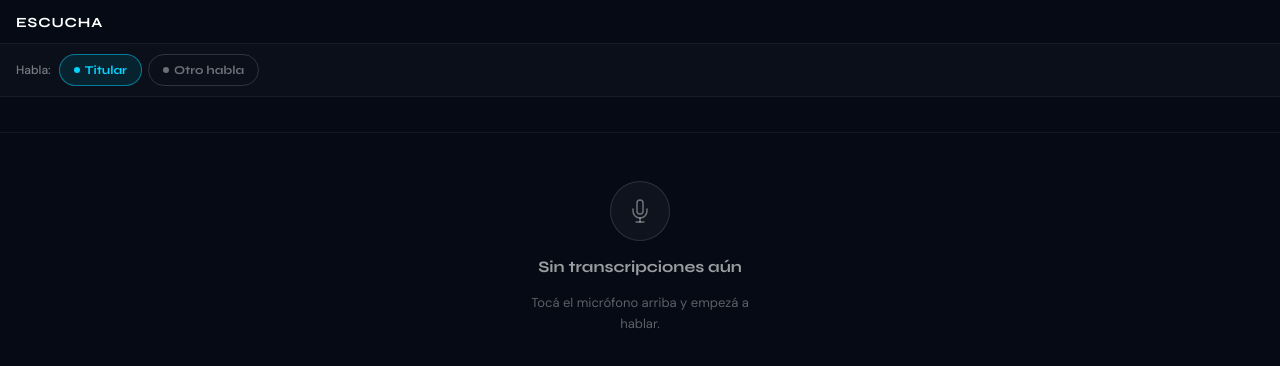
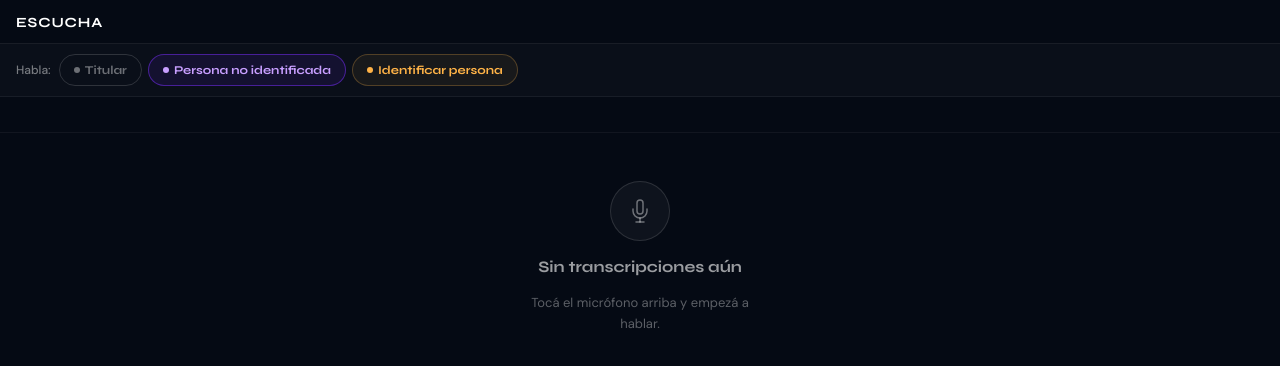
Before and after one commit to niakosuko/vistop-app, a plain HTML site: page escucha.html in a window 1280 px wide. Drawn offline with Linux system fonts and the light colour scheme.

```diff
--- a/escucha.html
+++ b/escucha.html
@@ -20,6 +20,8 @@
   .speaker-chip{display:flex;align-items:center;gap:5px;padding:6px 14px;border-radius:var(--radius-pill);border:1px solid rgba(255,255,255,0.15);background:transparent;font-family:var(--font-display);font-size:12px;font-weight:700;color:rgba(255,255,255,0.4);cursor:pointer;transition:all 0.2s;white-space:nowrap;flex-shrink:0;}
   .speaker-chip.titular-chip.active{border-color:rgba(0,212,255,0.5);color:var(--cyan);background:rgba(0,212,255,0.1);}
   .speaker-chip.otro-chip.active{border-color:rgba(123,47,255,0.5);color:#C89FFF;background:rgba(123,47,255,0.1);}
+  .speaker-chip.identificar-chip{border-color:rgba(255,183,71,0.25);color:#FFB347;background:rgba(255,183,71,0.06);}
+  .speaker-chip.identificar-chip:active{background:rgba(255,183,71,0.14);}
   .speaker-dot{width:6px;height:6px;border-radius:50%;background:currentColor;flex-shrink:0;}
   .interim-bar{padding:8px 16px;min-height:36px;border-bottom:1px solid rgba(255,255,255,0.05);flex-shrink:0;}
   .interim-bar span{font-size:14px;color:rgba(255,255,255,0.35);font-style:italic;}
@@ -67,11 +69,14 @@
   <div class="speaker-bar">
     <span class="speaker-label" id="lbl-habla">Habla:</span>
     <div class="speaker-chips">
-      <div class="speaker-chip titular-chip active" id="chip-titular" onclick="setSpeaker('titular')">
+      <div class="speaker-chip titular-chip" id="chip-titular" onclick="setSpeaker('titular')">
         <div class="speaker-dot"></div><span id="titular-chip-name">Titular</span>
       </div>
-      <div class="speaker-chip otro-chip" id="chip-otro" onclick="setSpeaker('unknown')">
-        <div class="speaker-dot"></div><span id="otro-chip-label">Otro habla</span>
+      <div class="speaker-chip otro-chip active" id="chip-otro" onclick="setSpeaker('unknown')">
+        <div class="speaker-dot"></div><span id="otro-chip-label">Persona no identificada</span>
+      </div>
+      <div class="speaker-chip identificar-chip" id="chip-identificar" onclick="abrirModalIdentificar()">
+        <div class="speaker-dot"></div><span id="identificar-chip-label">Identificar persona</span>
       </div>
     </div>
   </div>
@@ -102,20 +107,30 @@
 <script>
 var VISTOP=window.parent&&window.parent.VISTOP?window.parent.VISTOP:{get:function(){return null;},save:function(){},append:function(){}};
 var AppState=window.parent&&window.parent.AppState?window.parent.AppState:{};
-var speakerActual='titular',sessionStart=Date.now();
+var speakerActual='unknown',sessionStart=Date.now();
 
 var ESC_T={
-  es:{title:'Escucha',today:'Hoy',yesterday:'Ayer',empty_title:'Sin transcripciones aún',empty_body:'Tocá el micrófono arriba y empezá a hablar.',habla:'Habla:',otro:'Otro habla',modal_title:'¿Quién habló?',modal_sub:'Identificá esta voz para registrarla',modal_or:'— o escribí un nombre nuevo —',modal_ph:'Nombre de la persona...',identificar:'Identificar',cancelar:'Cancelar'},
-  en:{title:'Listen',today:'Today',yesterday:'Yesterday',empty_title:'No transcriptions yet',empty_body:'Tap the microphone above and start speaking.',habla:'Speaking:',otro:'Someone else',modal_title:'Who spoke?',modal_sub:'Identify this voice to register it',modal_or:'— or type a new name —',modal_ph:"Person's name...",identificar:'Identify',cancelar:'Cancel'},
-  pt:{title:'Escuta',today:'Hoje',yesterday:'Ontem',empty_title:'Sem transcrições ainda',empty_body:'Toque no microfone acima e comece a falar.',habla:'Fala:',otro:'Outro fala',modal_title:'Quem falou?',modal_sub:'Identifique esta voz para registrá-la',modal_or:'— ou escreva um novo nome —',modal_ph:'Nome da pessoa...',identificar:'Identificar',cancelar:'Cancelar'},
-  fr:{title:'Écoute',today:"Aujourd'hui",yesterday:'Hier',empty_title:'Pas encore de transcriptions',empty_body:'Appuyez sur le microphone en haut et commencez à parler.',habla:'Parle :',otro:"Quelqu'un d'autre",modal_title:'Qui a parlé ?',modal_sub:"Identifiez cette voix pour l'enregistrer",modal_or:'— ou tapez un nouveau nom —',modal_ph:'Nom de la personne...',identificar:'Identifier',cancelar:'Annuler'},
-  de:{title:'Zuhören',today:'Heute',yesterday:'Gestern',empty_title:'Noch keine Transkriptionen',empty_body:'Tippen Sie auf das Mikrofon oben und beginnen Sie zu sprechen.',habla:'Spricht:',otro:'Jemand anderes',modal_title:'Wer hat gesprochen?',modal_sub:'Identifizieren Sie diese Stimme',modal_or:'— oder geben Sie einen neuen Namen ein —',modal_ph:'Name der Person...',identificar:'Identifizieren',cancelar:'Abbrechen'},
-  it:{title:'Ascolto',today:'Oggi',yesterday:'Ieri',empty_title:'Nessuna trascrizione ancora',empty_body:'Tocca il microfono in alto e inizia a parlare.',habla:'Parla:',otro:'Qualcun altro',modal_title:'Chi ha parlato?',modal_sub:'Identifica questa voce per registrarla',modal_or:'— o scrivi un nuovo nome —',modal_ph:'Nome della persona...',identificar:'Identifica',cancelar:'Annulla'},
-  ru:{title:'Слушать',today:'Сегодня',yesterday:'Вчера',empty_title:'Транскрипций пока нет',empty_body:'Нажмите на микрофон вверху и говорите.',habla:'Говорит:',otro:'Кто-то другой',modal_title:'Кто говорил?',modal_sub:'Определите этот голос для записи',modal_or:'— или введите новое имя —',modal_ph:'Имя человека...',identificar:'Определить',cancelar:'Отмена'},
+  es:{title:'Escucha',today:'Hoy',yesterday:'Ayer',empty_title:'Sin transcripciones aún',empty_body:'Tocá el micrófono arriba y empezá a hablar.',habla:'Habla:',otro:'Persona no identificada',identificar_chip:'Identificar persona',modal_title:'¿Quién habló?',modal_sub:'Identificá esta voz para registrarla',modal_or:'— o escribí un nombre nuevo —',modal_ph:'Nombre de la persona...',identificar:'Identificar',cancelar:'Cancelar'},
+  en:{title:'Listen',today:'Today',yesterday:'Yesterday',empty_title:'No transcriptions yet',empty_body:'Tap the microphone above and start speaking.',habla:'Speaking:',otro:'Unidentified person',identificar_chip:'Identify person',modal_title:'Who spoke?',modal_sub:'Identify this voice to register it',modal_or:'— or type a new name —',modal_ph:"Person's name...",identificar:'Identify',cancelar:'Cancel'},
+  pt:{title:'Escuta',today:'Hoje',yesterday:'Ontem',empty_title:'Sem transcrições ainda',empty_body:'Toque no microfone acima e comece a falar.',habla:'Fala:',otro:'Pessoa não identificada',identificar_chip:'Identificar pessoa',modal_title:'Quem falou?',modal_sub:'Identifique esta voz para registrá-la',modal_or:'— ou escreva um novo nome —',modal_ph:'Nome da pessoa...',identificar:'Identificar',cancelar:'Cancelar'},
+  fr:{title:'Écoute',today:"Aujourd'hui",yesterday:'Hier',empty_title:'Pas encore de transcriptions',empty_body:'Appuyez sur le microphone en haut et commencez à parler.',habla:'Parle :',otro:'Personne non identifiée',identificar_chip:'Identifier personne',modal_title:'Qui a parlé ?',modal_sub:"Identifiez cette voix pour l'enregistrer",modal_or:'— ou tapez un nouveau nom —',modal_ph:'Nom de la personne...',identificar:'Identifier',cancelar:'Annuler'},
+  de:{title:'Zuhören',today:'Heute',yesterday:'Gestern',empty_title:'Noch keine Transkriptionen',empty_body:'Tippen Sie auf das Mikrofon oben und beginnen Sie zu sprechen.',habla:'Spricht:',otro:'Unbekannte Person',identificar_chip:'Person identifizieren',modal_title:'Wer hat gesprochen?',modal_sub:'Identifizieren Sie diese Stimme',modal_or:'— oder geben Sie einen neuen Namen ein —',modal_ph:'Name der Person...',identificar:'Identifizieren',cancelar:'Abbrechen'},
+  it:{title:'Ascolto',today:'Oggi',yesterday:'Ieri',empty_title:'Nessuna trascrizione ancora',empty_body:'Tocca il microfono in alto e inizia a parlare.',habla:'Parla:',otro:'Persona non identificata',identificar_chip:'Identifica persona',modal_title:'Chi ha parlato?',modal_sub:'Identifica questa voce per registrarla',modal_or:'— o scrivi un nuovo nome —',modal_ph:'Nome della persona...',identificar:'Identifica',cancelar:'Annulla'},
+  ru:{title:'Слушать',today:'Сегодня',yesterday:'Вчера',empty_title:'Транскрипций пока нет',empty_body:'Нажмите на микрофон вверху и говорите.',habla:'Говорит:',otro:'Неизвестный человек',identificar_chip:'Определить человека',modal_title:'Кто говорил?',modal_sub:'Определите этот голос для записи',modal_or:'— или введите новое имя —',modal_ph:'Имя человека...',identificar:'Определить',cancelar:'Отмена'},
 };
 
 function getLang(){var t=VISTOP.get('titular',{})||{},i=(t&&t.idioma)?t.idioma:'es-AR';if(i.startsWith('en'))return 'en';if(i.startsWith('pt'))return 'pt';if(i.startsWith('fr'))return 'fr';if(i.startsWith('de'))return 'de';if(i.startsWith('it'))return 'it';if(i.startsWith('ru'))return 'ru';return 'es';}
-function getTitularName(){var t=VISTOP.get('titular',{});return t&&t.nombre?t.nombre.split(' ')[0]:'Titular';}
+function getTitularName(){
+  var t=VISTOP.get('titular',{})||{};
+  var nombre=(t.titularNombre||t.nombre||t.name||VISTOP.get('titular_nombre','')||'').toString().trim();
+  if(!nombre){
+    try{
+      var raw=localStorage.getItem('vistop_titular')||localStorage.getItem('vistop_usuario')||localStorage.getItem('vistop_user');
+      if(raw){var obj=JSON.parse(raw);nombre=(obj.titularNombre||obj.nombre||obj.name||'').toString().trim();}
+    }catch(e){}
+  }
+  return nombre?nombre.split(' ')[0]:'Titular';
+}
 
 function applyLang(){
   var t=ESC_T[getLang()];
@@ -123,8 +138,9 @@ function applyLang(){
   document.getElementById('empty-title').textContent=t.empty_title;
   document.getElementById('empty-body').textContent=t.empty_body;
   document.getElementById('lbl-habla').textContent=t.habla;
-  document.getElementById('otro-chip-label').textContent=t.otro;
   document.getElementById('titular-chip-name').textContent=getTitularName();
+  document.getElementById('otro-chip-label').textContent=(speakerActual&&speakerActual!=='unknown'&&speakerActual!=='titular')?speakerActual:t.otro;
+  document.getElementById('identificar-chip-label').textContent=t.identificar_chip;
   document.getElementById('modal-id-title').textContent=t.modal_title;
   document.getElementById('modal-id-sub').textContent=t.modal_sub;
   document.getElementById('modal-or').textContent=t.modal_or;
@@ -142,6 +158,7 @@ function formatDayLabel(dayKey){
 
 function init(){
   applyLang();sessionStart=Date.now();
+  setSpeaker('unknown');
   var memoria=VISTOP.get('memoria',[]);
   if(memoria&&memoria.length){
     document.getElementById('empty-state').style.display='none';
@@ -166,10 +183,10 @@ function buildLine(entry){
   var time=new Date(entry.ts).toLocaleTimeString('es-AR',{hour:'2-digit',minute:'2-digit'});
   var tit=getTitularName();
   var spClass='sp-titular';
-  if(entry.speaker==='?')spClass='sp-unknown';
+  if(!entry.speaker||entry.speaker==='?')spClass='sp-unknown';
   else if(entry.speaker!==tit&&entry.speaker!=='Titular')spClass='sp-inter';
-  var spEl=document.createElement('span');spEl.className='line-speaker '+spClass;spEl.textContent=entry.speaker+':';
-  if(entry.speaker==='?')spEl.onclick=function(){abrirModalIdentificar();};
+  var spEl=document.createElement('span');spEl.className='line-speaker '+spClass;spEl.textContent=(entry.speaker||'?')+':';
+  if(!entry.speaker||entry.speaker==='?')spEl.onclick=function(){abrirModalIdentificar();};
   line.innerHTML='<span class="line-time">'+time+'</span>';
   line.appendChild(spEl);
   var tx=document.createElement('span');tx.className='line-text';tx.textContent=entry.text;line.appendChild(tx);
@@ -191,8 +208,10 @@ function addLine(entry){
 
 function setSpeaker(type){
   speakerActual=type;
+  var t=ESC_T[getLang()];
   document.getElementById('chip-titular').classList.toggle('active',type==='titular');
-  document.getElementById('chip-otro').classList.toggle('active',type==='unknown');
+  document.getElementById('chip-otro').classList.toggle('active',type!=='titular');
+  document.getElementById('otro-chip-label').textContent=(type&&type!=='unknown'&&type!=='titular')?type:t.otro;
   window.parent&&window.parent.postMessage&&window.parent.postMessage({type:'VISTOP_SET_SPEAKER',data:{speaker:type}},'*');
 }
 
@@ -220,10 +239,7 @@ function confirmarIdentificacion(){
   window.parent&&window.parent.postMessage({type:'VISTOP_IDENTIFY_SPEAKER',data:{newSpeaker:nombre,sessionStart:sessionStart}},'*');
   cerrarModalIdentificar();
   document.querySelectorAll('.sp-unknown').forEach(function(el){el.textContent=nombre+':';el.className='line-speaker sp-inter';el.onclick=null;});
-  speakerActual=nombre;
-  document.getElementById('chip-titular').classList.remove('active');
-  document.getElementById('chip-otro').classList.add('active');
-  document.getElementById('otro-chip-label').textContent=nombre;
+  setSpeaker(nombre);
 }
 
 window.addEventListener('message',function(event){
@@ -231,14 +247,14 @@ window.addEventListener('message',function(event){
   if(type==='VISTOP_TRANSCRIPT'){
     if(msg.isFinal){
       document.getElementById('interim-text').textContent='';
-      addLine({speaker:msg.speaker||getTitularName(),text:msg.text,ts:msg.timestamp||Date.now()});
+      var speaker=(msg.speaker&&String(msg.speaker).trim())?msg.speaker:'?';
+      addLine({speaker:speaker,text:msg.text,ts:msg.timestamp||Date.now()});
     } else {
       document.getElementById('interim-text').textContent=msg.text;
     }
   }
   if(type==='VISTOP_SPEAKER_IDENTIFIED'){
-    document.getElementById('otro-chip-label').textContent=msg.speaker;
-    speakerActual=msg.speaker;
+    setSpeaker(msg.speaker);
     document.querySelectorAll('.sp-unknown').forEach(function(el){el.textContent=msg.speaker+':';el.className='line-speaker sp-inter';el.onclick=null;});
   }
   if(type==='VISTOP_LANG_CHANGE')applyLang();
```
